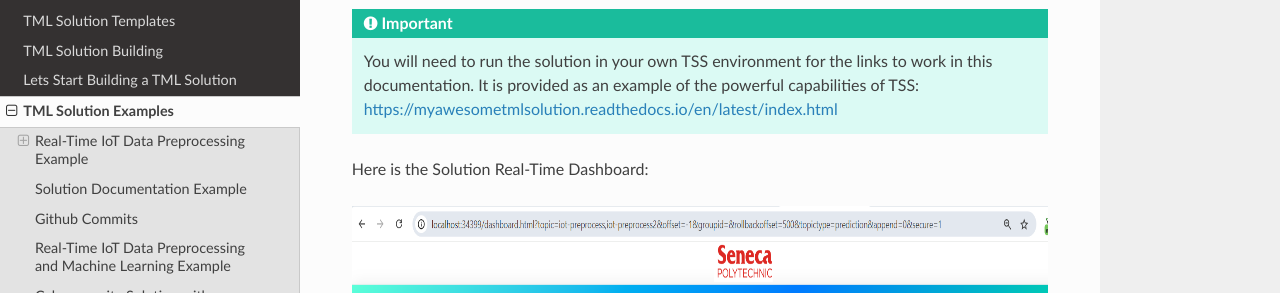
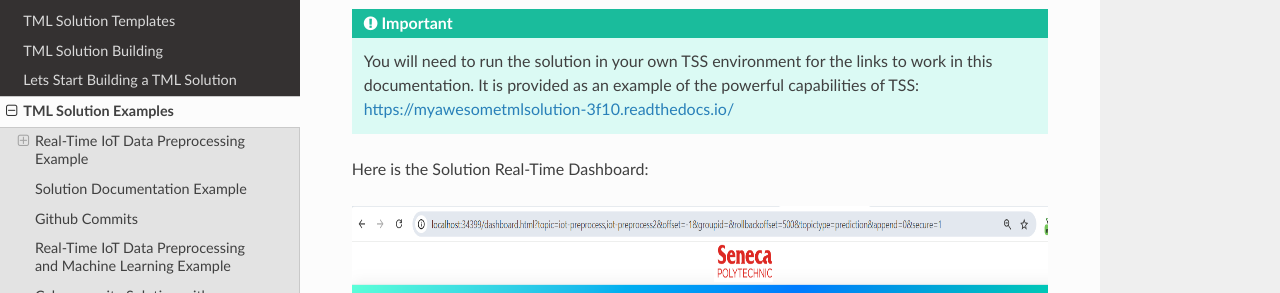
Before and after one commit to smaurice101/readthedocs, a Sphinx documentation site: the page built from docs/source/examples.rst, in a window 1280 px wide and 900 px high, scrolled down 3725 px. Shown: the part 158-451 px from the top of the window. Built offline with Sphinx 7.4.7 and the Read the Docs theme 2.0.0, drawn with Linux system fonts in a browser that asks for light colours; some of the changed lines change nothing that is shown.

Commit message:
Update examples.rst

```diff
--- a/docs/source/examples.rst
+++ b/docs/source/examples.rst
@@ -126,7 +126,7 @@ This is the solution documentation that is auto-generated by TSS.  Every TML sol
    :scale: 60%
 
 .. important::
-   You will need to run the solution in your own TSS environment for the links to work in this documentation.  It is provided as an example of the powerful capabilities of TSS: https://myawesometmlsolution.readthedocs.io/en/latest/index.html
+   You will need to run the solution in your own TSS environment for the links to work in this documentation.  It is provided as an example of the powerful capabilities of TSS: `https://myawesometmlsolution-3f10.readthedocs.io/ <https://myawesometmlsolution-3f10.readthedocs.io/>`_
 
 Here is the Solution Real-Time Dashboard:
 
```
